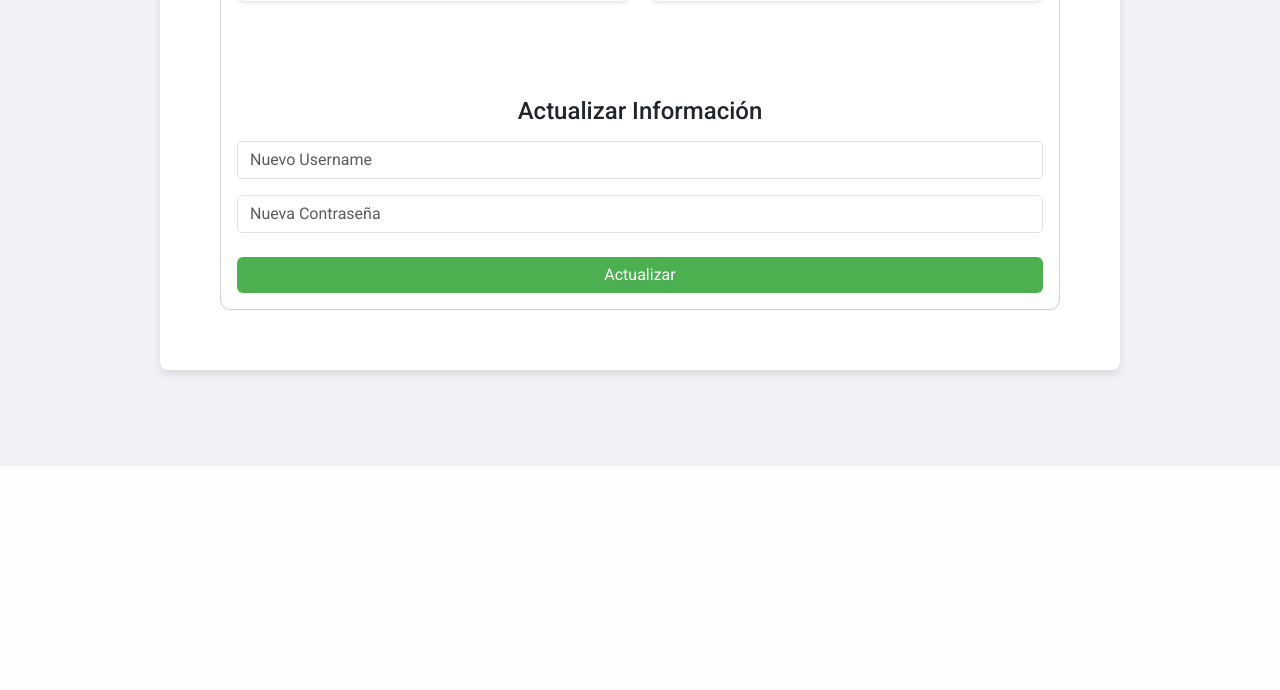
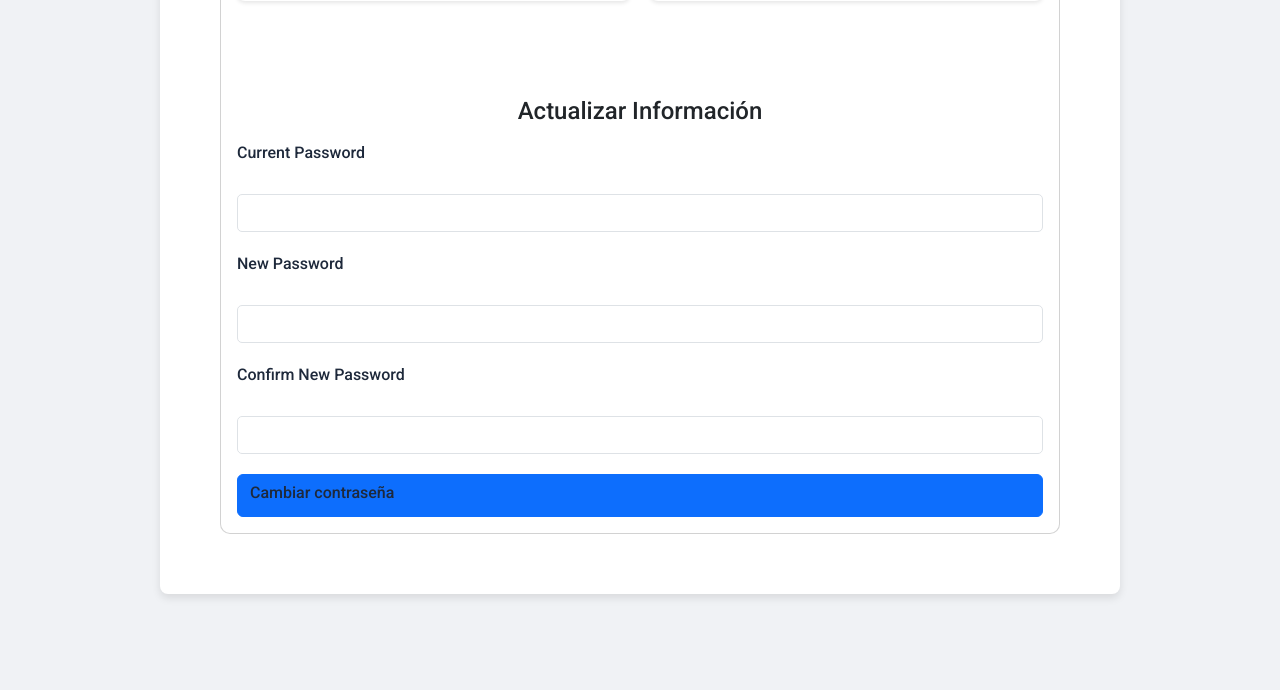
Before and after one commit to LizethVictoria20/visaparaturistas, a Flask app: page /user-dashboard in a window 1280 px wide. Shown: the part 395-1085 px from the top of the page. Before the commit the page ends 861 px from the top, so only its background shows below. Run offline with Flask 3, Linux system fonts and the light colour scheme; some libraries are stand-ins or nearby versions.

Commit message:
Funcion de cambio de contraseña

```diff
--- a/app.py
+++ b/app.py
@@ -27,7 +27,7 @@ import io
 import subprocess
 import pandas as pd
 from models import db, User, FormResult, Roles
-from forms import LoginForm, CuestionarioForm, UserCreationForm
+from forms import LoginForm, CuestionarioForm, UserCreationForm, UpdatePasswordForm
 
 # Cargar variables de entorno desde el archivo .env
 load_dotenv(dotenv_path='.env')
@@ -1153,11 +1153,22 @@ def delete_user(user_id):
     flash('Usuario eliminado exitosamente!', 'success')
     return redirect(url_for('admin_dashboard'))
 
+
+
 @login_required
 @app.route("/user-dashboard", methods=['GET', 'POST'])
 @user_permission.require(http_exception=403)
 def user_dashboard():
-  return render_template('user_dashboard.html')
+    form = UpdatePasswordForm()
+    if form.validate_on_submit():
+        new_password = form.new_password.data
+        new_password_hash = bcrypt.generate_password_hash(new_password).decode('utf-8')
+        current_user.password_hash = new_password_hash
+        db.session.commit()
+        flash('Contraseña actualizada exitosamente', 'success')
+        return redirect(url_for('user_dashboard'))
+    return render_template('user_dashboard.html', form=form)
+
 
 
 if __name__ == "__main__":
--- a/forms.py
+++ b/forms.py
@@ -47,3 +47,10 @@ class UserCreationForm(FlaskForm):
   confirm_password = PasswordField('Confirm Password', validators=[DataRequired(), EqualTo('password_hash')])
   roles = SelectField('Roles', choices=[('user', 'User'), ('admin', 'Administrator')], validators=[DataRequired()])
   submit = SubmitField('Create User')
+
+class UpdatePasswordForm(FlaskForm):
+    current_password = PasswordField('Current Password', validators=[DataRequired()])
+    new_password = PasswordField('New Password', validators=[DataRequired(), Length(min=6)])
+    confirm_password = PasswordField('Confirm New Password',
+                                     validators=[DataRequired(), EqualTo('new_password', message='Passwords must match')])
+    submit = SubmitField('Cambiar contraseña')
--- a/templates/user_dashboard.html
+++ b/templates/user_dashboard.html
@@ -103,28 +103,24 @@
           </div>
           <div class="edit-section">
             <h3 class="mb-3 actualizar-datos">Actualizar Información</h3>
-            <div class="form-group mb-3">
-              <input
-                type="text"
-                class="form-control"
-                id="newUsername"
-                placeholder="Nuevo Username"
-              />
-            </div>
-            <div class="form-group mb-4">
-              <input
-                type="password"
-                class="form-control"
-                id="newPassword"
-                placeholder="Nueva Contraseña"
-              />
-            </div>
-            <button
-              class="btn btn-update btn-block"
-              onclick="actualizarInformacion()"
-            >
-              Actualizar
-            </button>
+            <form method="POST" action="{{ url_for('user_dashboard') }}">
+              {{ form.hidden_tag() }}
+              <div class="form-group">
+                  {{ form.current_password.label }}<br>
+                  {{ form.current_password(class="form-control") }}
+              </div>
+              <div class="form-group">
+                  {{ form.new_password.label }}<br>
+                  {{ form.new_password(class="form-control") }}
+              </div>
+              <div class="form-group">
+                  {{ form.confirm_password.label }}<br>
+                  {{ form.confirm_password(class="form-control") }}
+              </div>
+              <button type="submit" class="btn btn-primary">{{ form.submit.label }}</button>
+            </form>
+
+
           </div>
         </div>
       </div>
```
Also changed, not shown: models.py (+7 -3 lines), instance/form_results.db.
